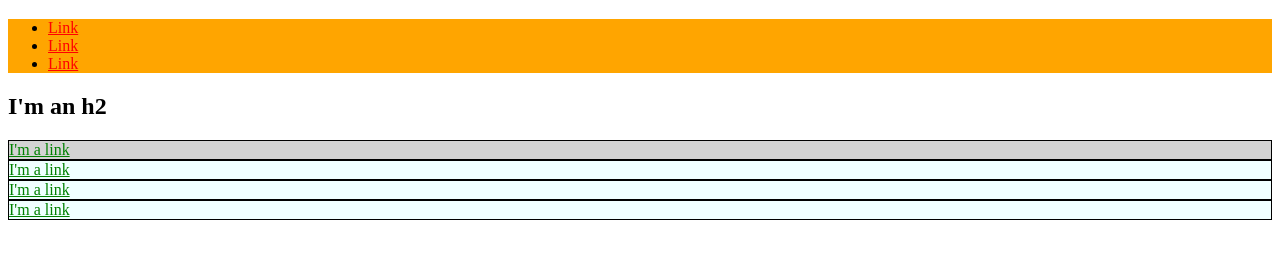
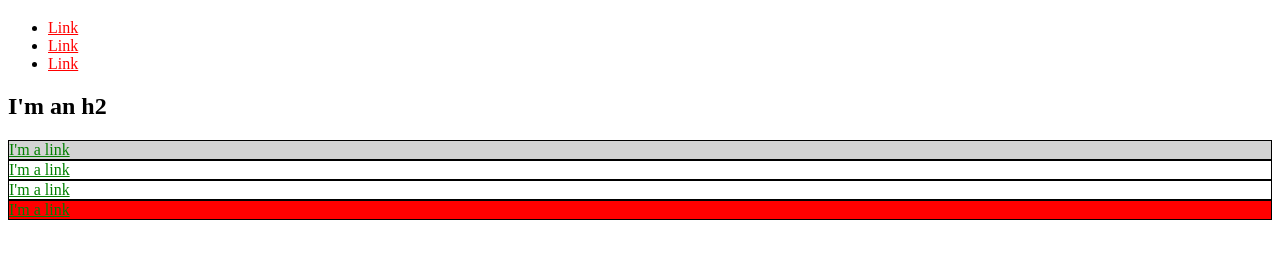
Before and after one commit to mcarson24/mcarson.github.io, a plain HTML site: page index.html in a window 1280 px wide. Shown: the part 61-320 px from the top of the page. Drawn offline with Linux system fonts and the light colour scheme.

Commit message:
Remove unnecessary classes

```diff
--- a/index.html
+++ b/index.html
@@ -13,21 +13,17 @@
 			.bio-box {
 				border: 1px solid black;
 			}
+			.alert {
+				background-color: red;
+			}
 			.bio-box a {
 				color: green;
-			}
-			/* Delete this after finishing this section */
-			#nav {
-				background-color: orange;
-			}
-			.azure-background {
-				background-color: azure;
 			}
 		</style>
 	</head>
 	<body>
 		<h1>I'm an h1</h1>
-		<ul id="nav">
+		<ul>
 			<li>
 				<a href="http://example.com">Link</a>
 			</li>
@@ -39,16 +35,16 @@
 			</li>
 		</ul>
 		<h2>I'm an h2</h2>
-		<div id="exec-bio" class="bio-box azure-background">
+		<div id="exec-bio" class="bio-box">
 			<a href="http://example.com">I'm a link</a>
 		</div>
-		<div class="bio-box azure-background">
+		<div class="bio-box">
 			<a href="http://example.com">I'm a link</a>
 		</div>
-		<div class="bio-box azure-background">
+		<div class="bio-box">
 			<a href="http://example.com">I'm a link</a>
 		</div>
-		<div class="bio-box azure-background">
+		<div class="bio-box alert">
 			<a href="http://example.com">I'm a link</a>
 		</div>
 	</body>
```
